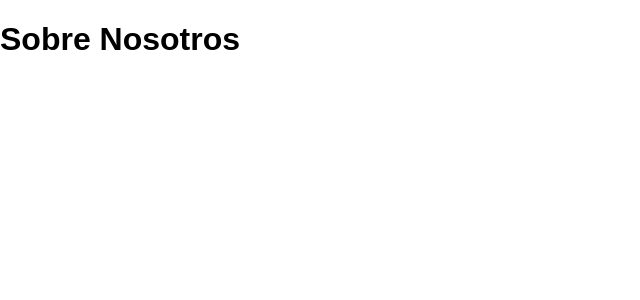
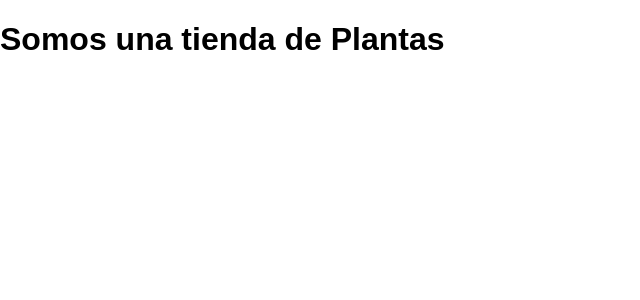
Before and after one commit to deenriquezm/paradise-nursery, a React (Vite) app: page /about in a window 1280 px wide. Shown: the top 300 px of the page, without its empty margins (0-640 px from the left). Built offline with nearby package versions, Linux system fonts and the light colour scheme.

Commit message:
Update AboutUs.jsx

```diff
--- a/src/components/AboutUs.jsx
+++ b/src/components/AboutUs.jsx
@@ -1,5 +1,5 @@
 function AboutUs() {
-    return <h1>Sobre Nosotros</h1>;
+    return <h1>Somos una tienda de Plantas</h1>;
   }
 
   export default AboutUs;
```
